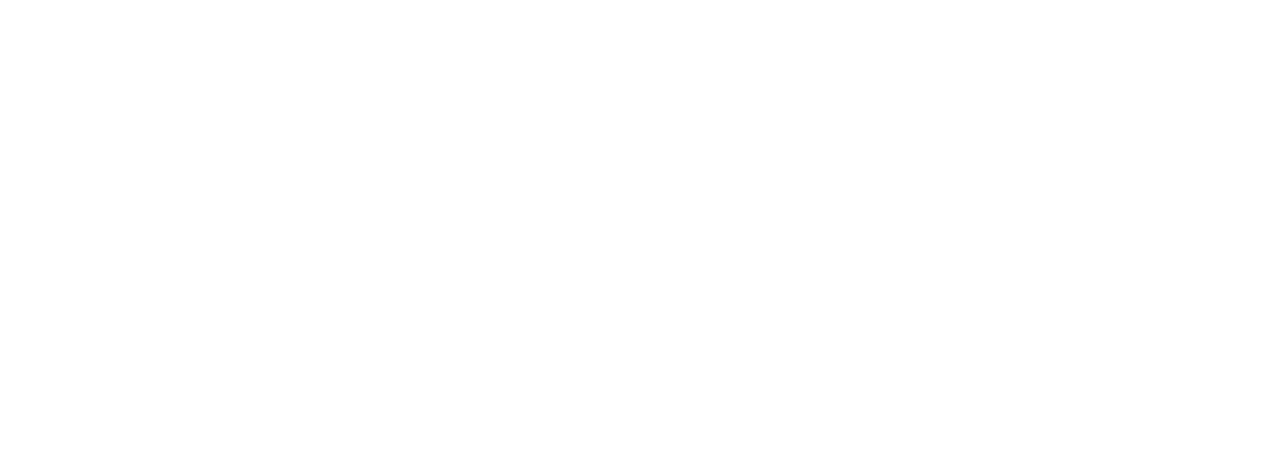
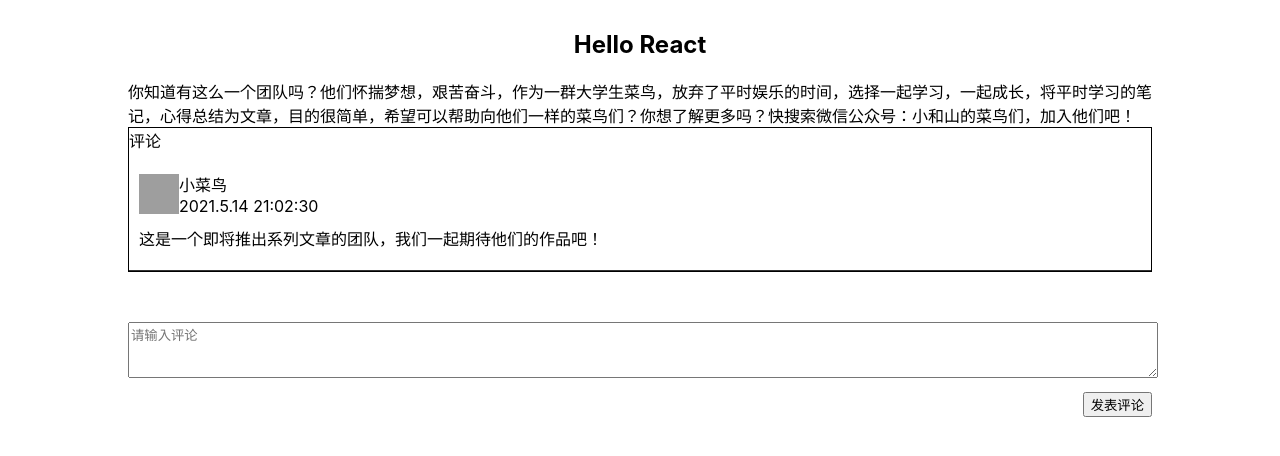
Before and after one commit to coderFuYu/react-example, a React (Create React App) app: page / in a window 1280 px wide. Shown: the top 456 px of the page. Built offline with nearby package versions, Linux system fonts and the light colour scheme; grey boxes are pictures that could not be loaded.

Commit message:
初步完成

```diff
--- a/package.json
+++ b/package.json
@@ -34,5 +34,8 @@
       "last 1 firefox version",
       "last 1 safari version"
     ]
+  },
+  "devDependencies": {
+    "prop-types": "^15.7.2"
   }
 }
--- a/src/App.css
+++ b/src/App.css
@@ -1,38 +1,28 @@
-.App {
+.App{
+  width: 100vw;
+  min-height: 90vh;
+  padding: 10px 10vw;
+  display: flex;
+  box-sizing: border-box;
+  flex-direction: column;
+  position: relative;
+}
+h2{
   text-align: center;
 }
-
-.App-logo {
-  height: 40vmin;
-  pointer-events: none;
+.comments{
+  border: 1px solid #000;
 }
 
-@media (prefers-reduced-motion: no-preference) {
-  .App-logo {
-    animation: App-logo-spin infinite 20s linear;
-  }
+.newComment{
+  margin-top: 50px;
+  text-align: right;
+  bottom: 10px;
+  width: 80vw;
 }
 
-.App-header {
-  background-color: #282c34;
-  min-height: 100vh;
-  display: flex;
-  flex-direction: column;
-  align-items: center;
-  justify-content: center;
-  font-size: calc(10px + 2vmin);
-  color: white;
+.newComment textarea{
+  width: 100%;
+  height: 50px;
+  margin-bottom: 10px;
 }
-
-.App-link {
-  color: #61dafb;
-}
-
-@keyframes App-logo-spin {
-  from {
-    transform: rotate(0deg);
-  }
-  to {
-    transform: rotate(360deg);
-  }
-}
--- a/src/App.js
+++ b/src/App.js
@@ -1,11 +1,68 @@
-import './App.css';
+import React, {PureComponent} from 'react';
+import Comment from "./comment";
+import "./App.css"
 
-function App() {
-  return (
-    <div className="App">
+class App extends PureComponent {
+  constructor() {
+    super();
+    this.state = {
+      title: "Hello React",
+      desc: '你知道有这么一个团队吗？他们怀揣梦想，艰苦奋斗，作为一群大学生菜鸟，放弃了平时娱乐的时间，选择一起学习，一起成长，将平时学习的笔记，心得总结为文章，目的很简单，希望可以帮助向他们一样的菜鸟们？你想了解更多吗？快搜索微信公众号：小和山的菜鸟们，加入他们吧！',
+      comments: [{
+        headPortrait: 'https://xhs-rookies.com/img/rookie-icon.png',
+        time: new Date(2021, 4, 14, 21, 2, 30),
+        nickName: '小菜鸟',
+        detail: '这是一个即将推出系列文章的团队，我们一起期待他们的作品吧！'
+      }],
+      text: ""
+    }
+  }
 
-    </div>
-  );
+  render() {
+    const {title, desc, comments, text} = this.state
+    return (
+        <div className='App'>
+          <h2>{title}</h2>
+          <div className='desc'>{desc}</div>
+          <div className='comments'>
+            <p>评论</p>
+
+            {comments.map(item => {
+              return <Comment key={item.time.getTime()} {...item}/>
+            })}</div>
+
+          <div className='newComment'>
+            <textarea value={text} onChange={e => {
+              this.setState({text: e.target.value})
+            }} placeholder="请输入评论"></textarea>
+            <button onClick={() => {
+              this.addComment()
+            }}>发表评论
+            </button>
+          </div>
+        </div>
+    );
+  }
+
+  changeText() {
+
+  }
+
+  addComment() {
+    let detail = this.state.text
+    this.setState({text: ''})
+    let newComment = {
+      headPortrait: 'https://xhs-rookies.com/img/rookie-icon.png',
+      time: new Date(),
+      nickName: '小菜鸟',
+      detail
+    }
+    this.setState({
+      comments: [newComment, ...this.state.comments]
+    })
+  }
 }
 
+App.propTypes = {};
+
 export default App;
--- /dev/null
+++ b/src/comment.css
@@ -0,0 +1,29 @@
+.comment{
+    width: 100%;
+    min-height: 50px;
+    box-sizing: border-box;
+    padding: 20px 10px;
+    display: flex;
+    flex-direction: column;
+    border-bottom: 1px solid #333;
+}
+
+.comment .info{
+    display: flex;
+    align-items: center;
+    margin-bottom: 10px;
+}
+
+.comment .info img{
+    width: 40px;
+    height: 40px;
+}
+
+.comment .info div{
+    display: flex;
+    flex-direction: column;
+}
+
+.comment .detail{
+    width: 100%;
+}
--- /dev/null
+++ b/src/comment.js
@@ -0,0 +1,40 @@
+import React, {PureComponent} from 'react';
+import PropTypes from 'prop-types';
+import "./comment.css"
+
+class Comment extends PureComponent {
+  render() {
+    const {nickName, time, headPortrait, detail} = this.props
+    return (
+        <div className='comment'>
+          <div className='info'>
+            <img src={headPortrait} alt=""/>
+            <div>
+              <p className='nickname'>{nickName}</p>
+              <p className='time'>{this.getTime(time)}</p>
+            </div>
+          </div>
+          <div className='detail'>{detail}</div>
+        </div>
+    );
+  }
+
+  getTime(time) {
+    const year = time.getFullYear()
+    const month = time.getMonth()+1
+    const day = time.getDate()
+    const hour = String(time.getHours()).padStart(2, '0')
+    const minute = String(time.getMinutes()).padStart(2, '0')
+    const second = String(time.getSeconds()).padStart(2, '0')
+    return `${year}.${month}.${day}  ${hour}:${minute}:${second}`
+  }
+}
+
+Comment.propTypes = {
+  nickName: PropTypes.string.isRequired,
+  time: PropTypes.object.isRequired,
+  headPortrait: PropTypes.string.isRequired,
+  detail: PropTypes.string.isRequired,
+}
+
+export default Comment;
--- a/src/index.css
+++ b/src/index.css
@@ -1,13 +1,17 @@
 body {
-  margin: 0;
-  font-family: -apple-system, BlinkMacSystemFont, 'Segoe UI', 'Roboto', 'Oxygen',
+    margin: 0;
+    font-family: -apple-system, BlinkMacSystemFont, 'Segoe UI', 'Roboto', 'Oxygen',
     'Ubuntu', 'Cantarell', 'Fira Sans', 'Droid Sans', 'Helvetica Neue',
     sans-serif;
-  -webkit-font-smoothing: antialiased;
-  -moz-osx-font-smoothing: grayscale;
+    -webkit-font-smoothing: antialiased;
+    -moz-osx-font-smoothing: grayscale;
 }
 
 code {
-  font-family: source-code-pro, Menlo, Monaco, Consolas, 'Courier New',
+    font-family: source-code-pro, Menlo, Monaco, Consolas, 'Courier New',
     monospace;
 }
+
+p {
+    margin: 0;
+}
```
